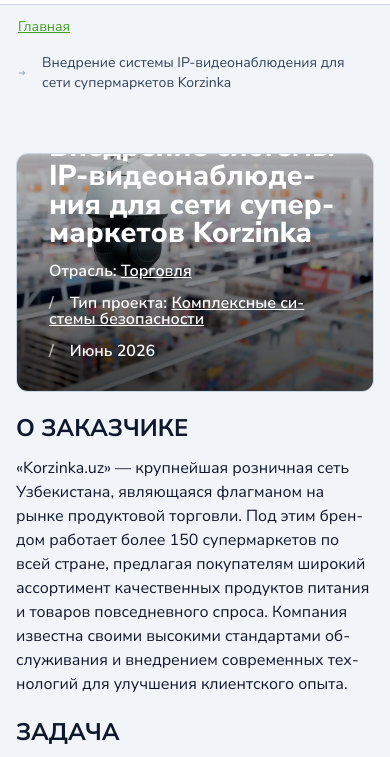
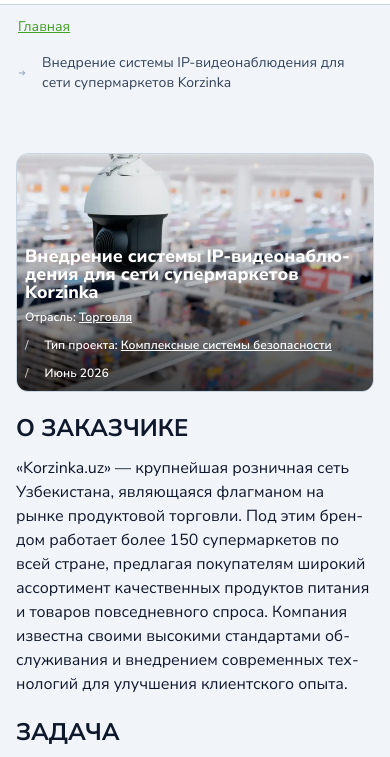
Before and after one commit to b-nurmatov/mdtech, an Astro site: page /project_page in a window 390 px wide. Shown: the part 43-800 px from the top of the page. Built offline with nearby package versions, Linux system fonts and the light colour scheme; Astro itself is replaced by a stand-in of ours.

Commit message:
Улучшение адаптативности ArticleHero

```diff
--- a/src/components/ArticleHero.astro
+++ b/src/components/ArticleHero.astro
@@ -3,13 +3,13 @@ const { title, image, tags } = Astro.props;
 ---
 
 <header
-    class="w-full relative bg-surface-3 rounded-generic border border-surface-4 aspect-[3/2] overflow-hidden"
+    class="@container w-full relative bg-surface-3 rounded-generic border border-surface-4 aspect-[3/2] overflow-hidden"
 >
     <div
-        class="absolute left-0 bottom-0 z-10 w-full p-8 text-white bg-linear-180 from-[rgba(0,0,0,0)] to-[rgba(0,0,0,0.7)]"
+        class="absolute left-0 bottom-0 z-10 w-full px-2 py-3 sm:p-4 md:p-8 text-white bg-linear-180 from-[rgba(0,0,0,0)] to-[rgba(0,0,0,0.7)]"
     >
-        <h1 class="h1" set:html={title} />
-        <ul class="flex flex-wrap gap-4">
+        <h1 class="@max-[720px]:text-[5cqw] text-h1 leading-h1 font-h1 mt-[1em] mb-[0.5em]" set:html={title} />
+        <ul class="flex flex-wrap gap-4 @max-[720px]:text-xs/[100%] text-base/[100%] font-semibold">
             <slot />
         </ul>
     </div>
--- a/src/components/ArticleHeroTag.astro
+++ b/src/components/ArticleHeroTag.astro
@@ -1,3 +1,3 @@
 <li
-    class="text-base/[100%] font-semibold not-first:before:content-['/'] not-first:before:mr-4 before:opacity-70 before:font-regular"
+    class="not-first:before:content-['/'] not-first:before:mr-4 before:opacity-70 before:font-regular"
 ><slot /></li>
```
